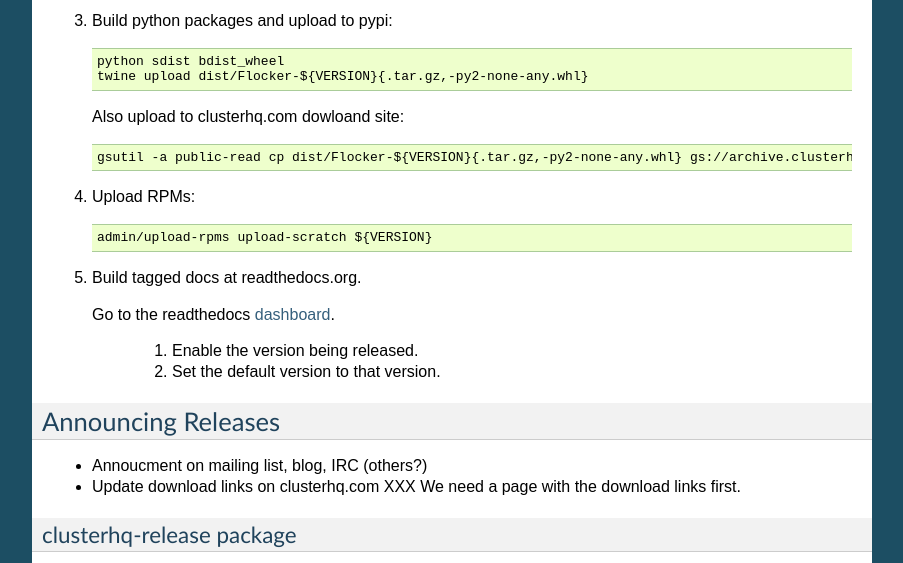
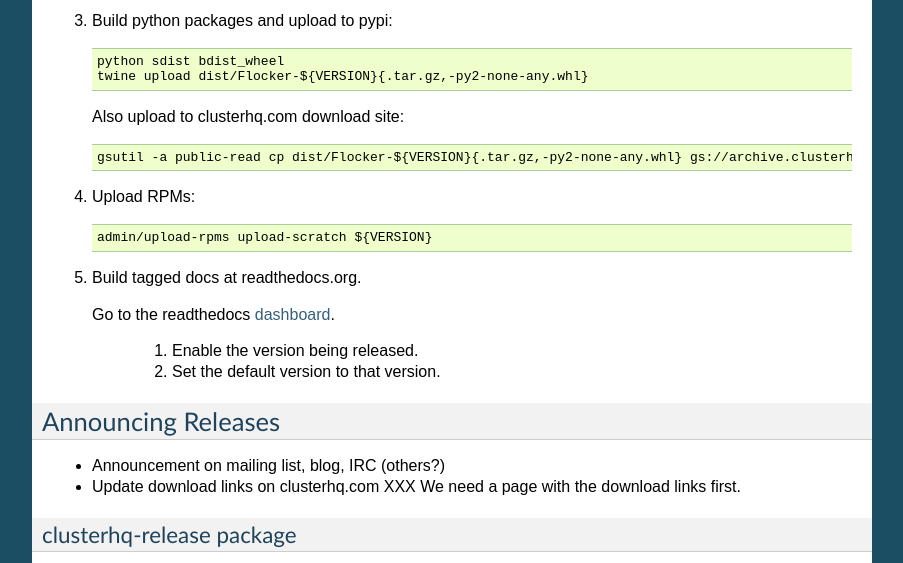
Before and after one commit to ClusterHQ/flocker, a Sphinx documentation site: the page built from docs/release-process.rst, in a window 1280 px wide and 900 px high, scrolled down 1378 px. Shown: the part 152-715 px from the top of the window, without its empty margins (198-1101 px from the left). Built offline with Sphinx 7.4.7, drawn with Linux system fonts in a browser that asks for light colours.

Commit message:
Fix typos

```diff
--- a/docs/release-process.rst
+++ b/docs/release-process.rst
@@ -83,7 +83,7 @@
      python sdist bdist_wheel
      twine upload dist/Flocker-${VERSION}{.tar.gz,-py2-none-any.whl}
 
-   Also upload to clusterhq.com dowloand site::
+   Also upload to clusterhq.com download site::
 
      gsutil -a public-read cp dist/Flocker-${VERSION}{.tar.gz,-py2-none-any.whl} gs://archive.clusterhq.com/downloads/flocker/
 
@@ -102,7 +102,7 @@
 Announcing Releases
 -------------------
 
-- Annoucment on mailing list, blog, IRC (others?)
+- Announcement on mailing list, blog, IRC (others?)
 - Update download links on clusterhq.com
   XXX We need a page with the download links first.
 
```
